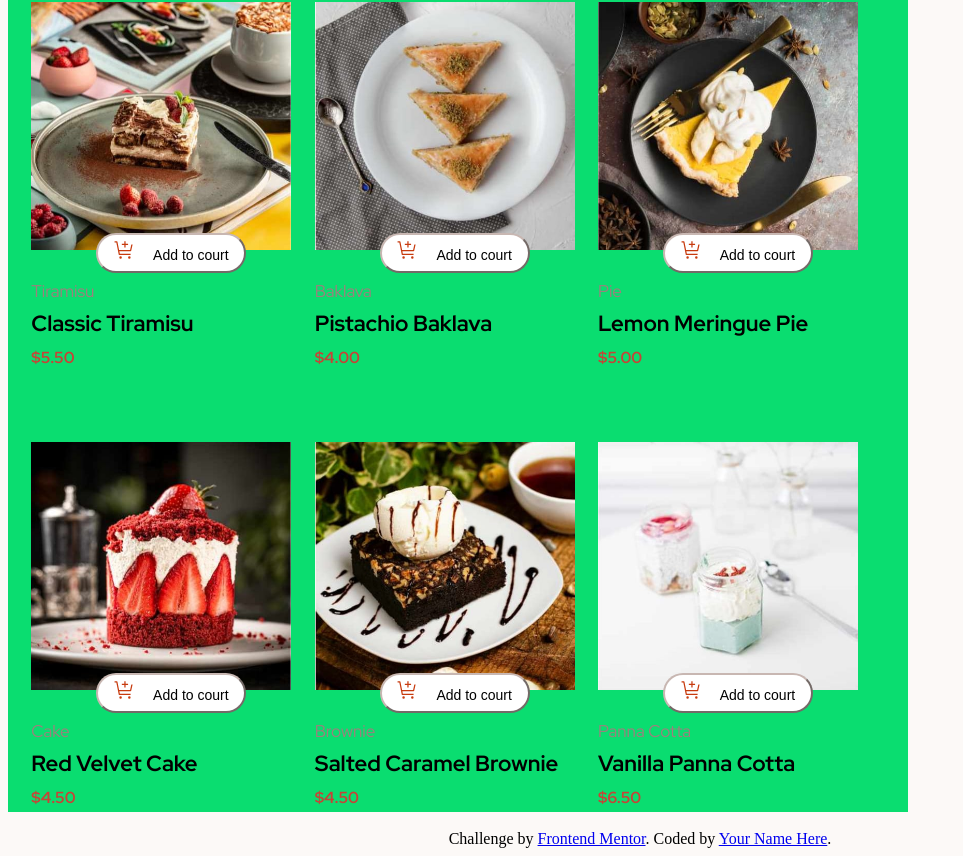
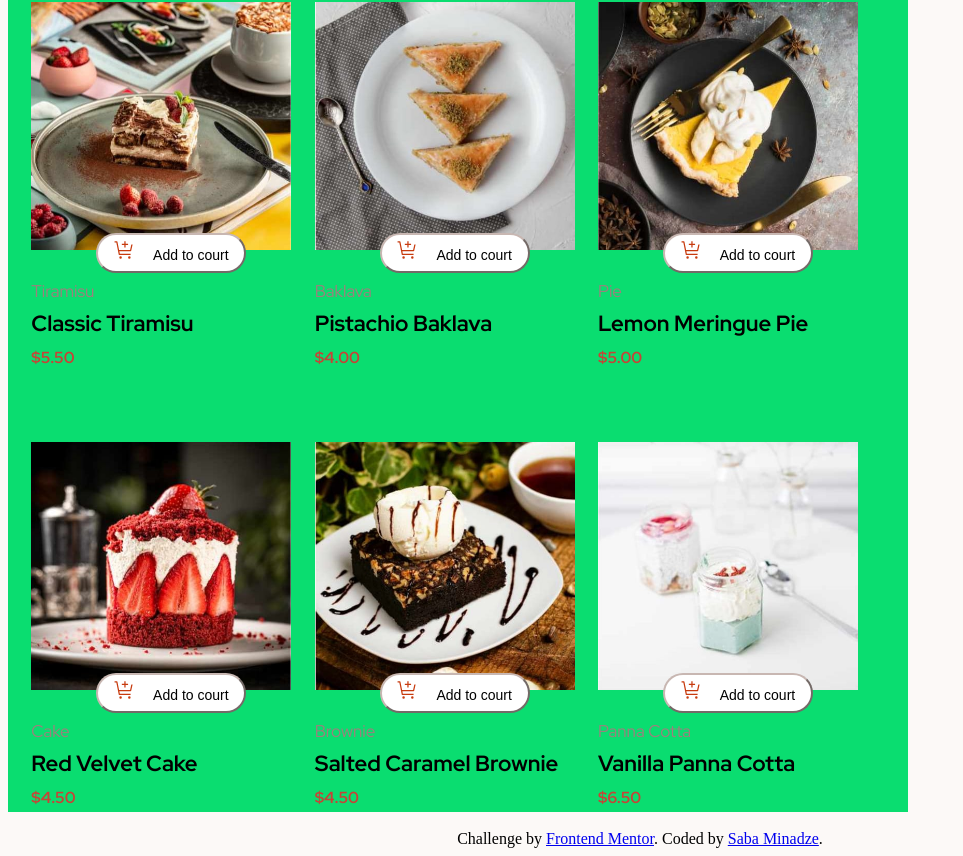
Before and after one commit to SabaMinadze/product-list-with-cart-main, a React (Vite) app: page / in a window 1280 px wide. Shown: the part 634-1490 px from the top of the page, without its empty margins (0-963 px from the left). Built offline with nearby package versions, Linux system fonts and the light colour scheme.

Commit message:
Update App.tsx

```diff
--- a/src/App.tsx
+++ b/src/App.tsx
@@ -23,7 +23,7 @@ function App() {
 
       <center><div className="attribution">
       Challenge by <a href="https://www.frontendmentor.io?ref=challenge">Frontend Mentor</a>.
-      Coded by <a href="#">Your Name Here</a>.
+      Coded by <a href="https://github.com/SabaMinadze">Saba Minadze</a>.
       </div></center>
     </>
   );
```
